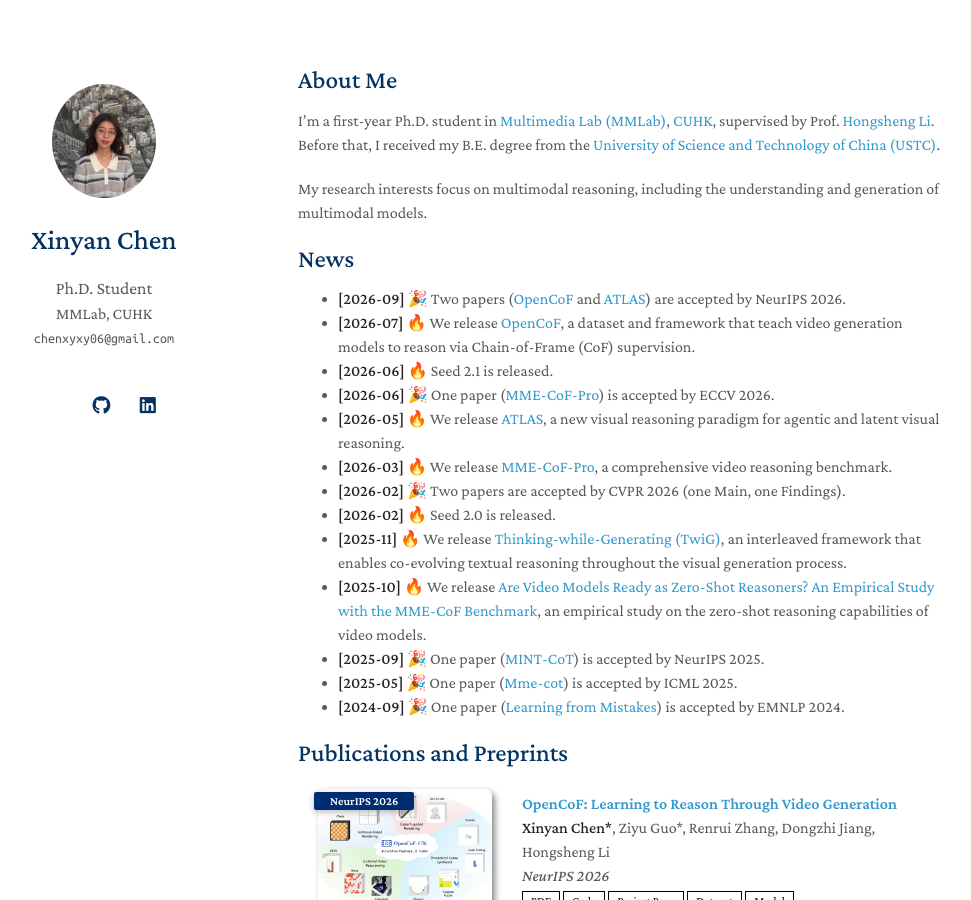
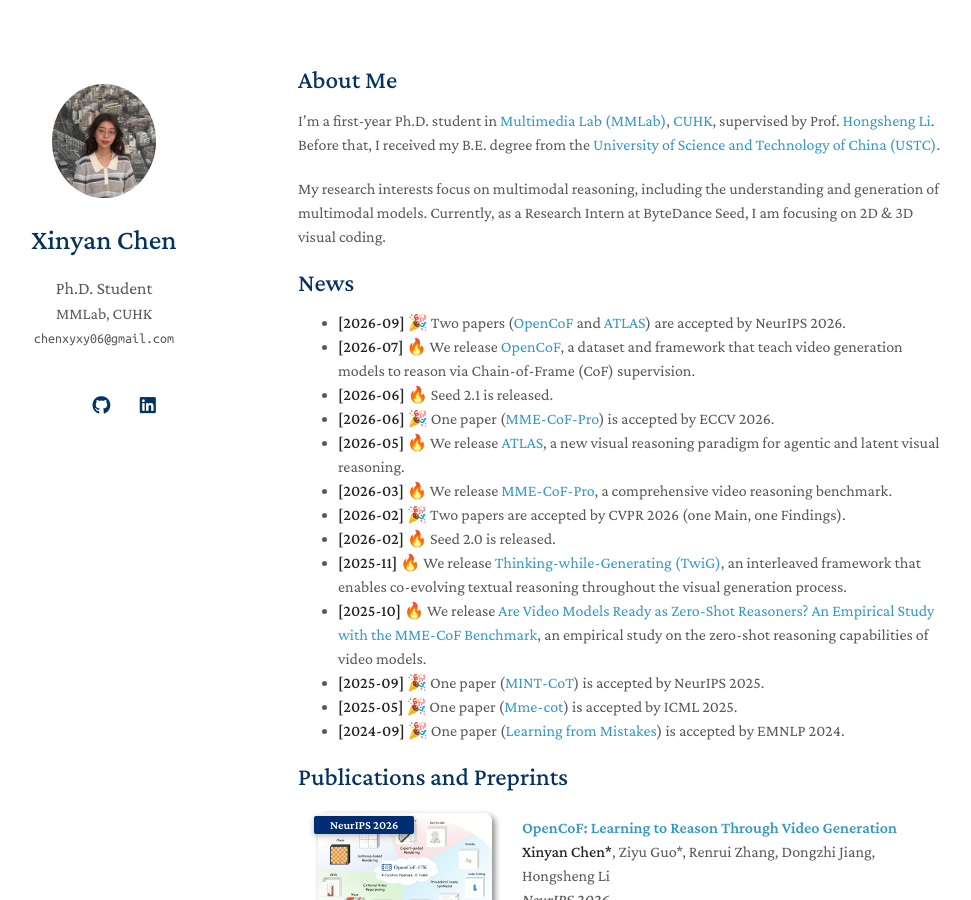
Before and after one commit to xinyan-cxy/xinyan-cxy.github.io, a Jekyll site: the page built from index.md, in a window 1280 px wide and 900 px high. Shown: the whole window, without its empty margins (172-1143 px from the left). Built offline with Jekyll 4.4.1, drawn with Linux system fonts in a browser that asks for light colours; a style sheet for code colours, icons or effects is not loaded; our own code applies the rules of GitHub Pages for plain Markdown files.

Commit message:
Mention current Seed research internship focus in About Me
Co-authored-by: Cursor <cursoragent@cursor.com>

```diff
--- a/index.md
+++ b/index.md
@@ -6,7 +6,7 @@ layout: homepage
 
 I’m a first-year Ph.D. student in [Multimedia Lab (MMLab)](https://mmlab.ie.cuhk.edu.hk/), [CUHK](https://www.cuhk.edu.hk/english/index.html), supervised by Prof. [Hongsheng Li](https://www.ee.cuhk.edu.hk/~hsli/). Before that, I received my B.E. degree from the [University of Science and Technology of China (USTC)](https://www.ustc.edu.cn/).
 
-My research interests focus on multimodal reasoning, including the understanding and generation of multimodal models.
+My research interests focus on multimodal reasoning, including the understanding and generation of multimodal models. Currently, as a Research Intern at ByteDance Seed, I am focusing on 2D & 3D visual coding.
 
 ## News
 - **[2026-09]** 🎉 Two papers ([OpenCoF](https://arxiv.org/abs/2607.08763) and [ATLAS](https://arxiv.org/abs/2605.15198)) are accepted by NeurIPS 2026.
```
